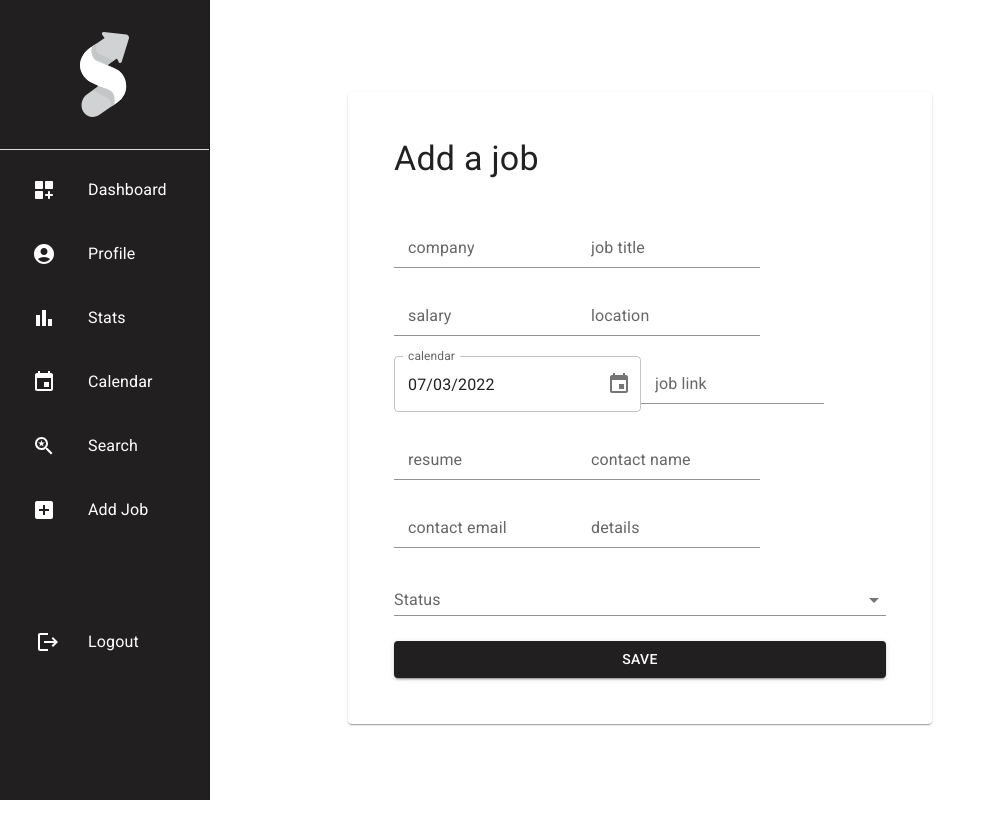
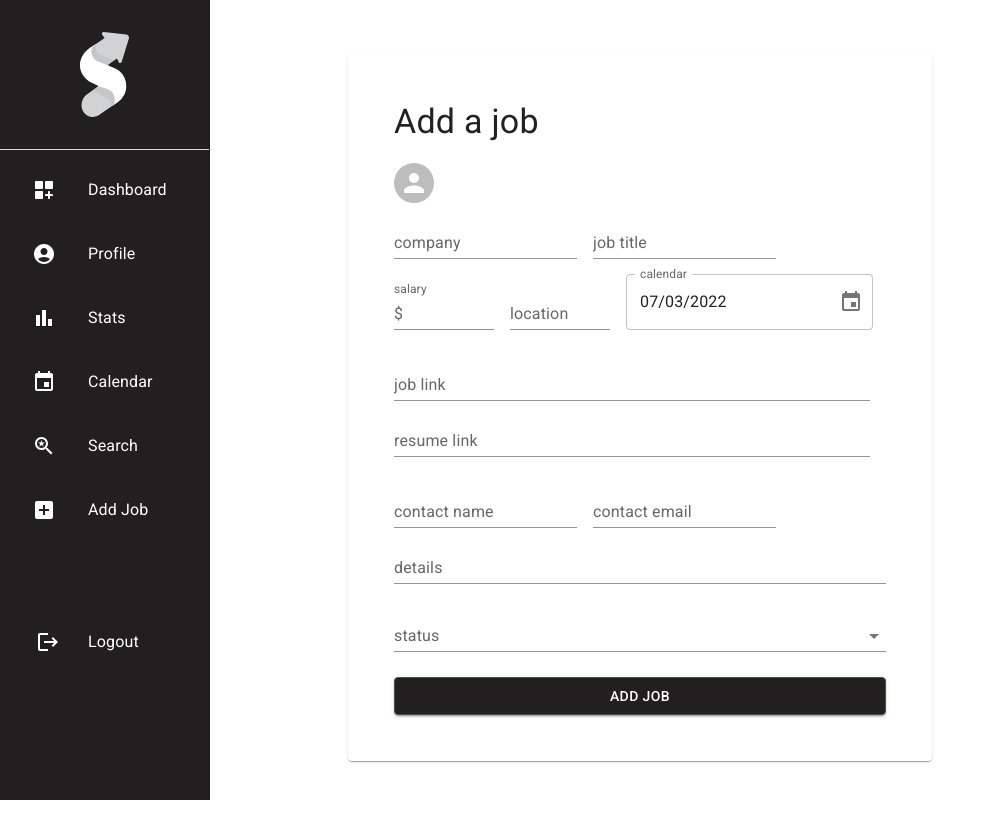
Before and after one commit to cesar-santamaria/sendero, a React (Create React App) app in the folder client/: page /job-form in a window 1280 px wide. Shown: the whole page, without its empty margins (0-996 px from the left). Built offline with nearby package versions, Linux system fonts and the light colour scheme; sample sign-in values are in the browser's storage.

Commit message:
Add clearbit API to add job form and styling

```diff
--- a/client/src/pages/job/JobForm.jsx
+++ b/client/src/pages/job/JobForm.jsx
@@ -1,4 +1,5 @@
-import { useState } from 'react'
+import { useState, useEffect } from 'react'
+import { useSelector, useDispatch } from 'react-redux'
 import {
   Box,
   Typography,
@@ -15,8 +16,10 @@ import {
   Alert,
   Stack,
   TextField,
+  InputAdornment,
+  Avatar
 } from '@mui/material'
-import { useSelector, useDispatch } from 'react-redux'
+import axios from 'axios'
 import { createJob } from '../../features/jobs/jobSlice'
 import { reset } from '../../features/auth/authSlice'
 import { LocalizationProvider } from '@mui/x-date-pickers/LocalizationProvider'
@@ -27,6 +30,7 @@ import { AdapterDateFns } from '@mui/x-date-pickers/AdapterDateFns';
 
 export default function JobForm() {
   const [open, setOpen] = useState(false)
+  const [logo, setLogo] = useState('')
   const [formData, setFormData] = useState({
     companyName: '',
     jobTitle: '',
@@ -116,6 +120,22 @@ export default function JobForm() {
     })
   }
 
+  useEffect(() => {
+    async function fetchLogo() {
+      if (companyName.length > 0) {
+        try {
+          const result = await axios.get(
+            `https://autocomplete.clearbit.com/v1/companies/suggest?query=${companyName}`
+          )
+          setLogo(result.data[0].logo)
+        } catch (err) {
+          setLogo('img/sendero_job_icon.png')
+        }
+      }
+    }
+    fetchLogo()
+  }, [companyName])
+
   return (
     <Container
       maxWidth="md"
@@ -135,108 +155,130 @@ export default function JobForm() {
                 Add a job
               </Typography>
               <form onSubmit={handleSubmit}>
-                <FormControl style={{ marginTop: '20px' }}>
-                  <InputLabel>company</InputLabel>
-                  <Input
+              <div style={{ flexDirection: 'row' }}>
+              <Avatar src={logo} />
+              <TextField
+                id="standard-basic"
                 name="companyName"
                 label="company"
+                variant="standard"
                 value={companyName}
                 onChange={onChange}
-                    required
+                sx={{ mt: 1, mr: 2 }}
               />
-                </FormControl>
-                <FormControl style={{ marginTop: '20px' }}>
-                  <InputLabel>job title</InputLabel>
-                  <Input
+              <TextField
+                id="standard-basic"
                 name="jobTitle"
                 label="job title"
+                variant="standard"
                 value={jobTitle}
                 onChange={onChange}
-                    required
+                sx={{ mt: 1, mr: 2 }}
               />
-                </FormControl>
-                <FormControl style={{ marginTop: '20px' }}>
-                  <InputLabel>salary</InputLabel>
-                  <Input
+              <div
+                style={{
+                  display: 'flex',
+                  marginTop: '15px',
+                }}
+              >
+                <TextField
+                  sx={{ mt: 1, mr: 2, width: '100px' }}
+                  id="standard-adornment-amount"
                   name="salary"
                   label="salary"
+                  variant="standard"
                   value={salary}
                   onChange={onChange}
+                  InputProps={{
+                    startAdornment: (
+                      <InputAdornment position="start">$</InputAdornment>
+                    ),
+                  }}
                 />
-                </FormControl>
-                <FormControl style={{ marginTop: '20px' }}>
-                  <InputLabel>location</InputLabel>
-                  <Input
+                <TextField
+                  id="standard-basic"
                   name="location"
                   label="location"
+                  variant="standard"
                   value={location}
                   onChange={onChange}
+                  sx={{ mt: 1, mr: 2, width: '100px' }}
                 />
-                </FormControl>
-                <FormControl style={{ marginTop: '20px' }}>
                 <LocalizationProvider dateAdapter={AdapterDateFns}>
-                    <Stack spacing={2}>
+                  <Stack spacing={1}>
                     <DesktopDatePicker
-                        label="calendar"
-                        inputFormat="MM/dd/yyyy"
+                      label='calendar'
+                      name='calendar'
+                      inputFormat='MM/dd/yy'
                       value={value}
                       onChange={handleChange}
-                        renderInput={(params) => <TextField {...params} />}
+                      renderInput={(params)=> <TextField {...params} style={{width:'135px'}}/>}
                     />
                   </Stack>
                 </LocalizationProvider>
-                </FormControl>
-                <FormControl style={{ marginTop: '20px' }}>
-                  <InputLabel>job link</InputLabel>
-                  <Input
+              </div>
+              <div
+                style={{
+                  display: 'flex',
+                  flexDirection: 'column',
+                  margin: '15px 0',
+                }}
+              >
+                <TextField
+                  id="standard-basic"
                   name="jobLink"
-                    label="jobLink"
+                  label="job link"
+                  variant="standard"
                   value={jobLink}
                   onChange={onChange}
+                  sx={{ mt: 1, mr: 2 }}
                 />
-                </FormControl>
-                <FormControl style={{ marginTop: '20px' }}>
-                  <InputLabel>resume</InputLabel>
-                  <Input
+                <TextField
+                  id="standard-basic"
                   name="resume"
-                    label="resume"
+                  label="resume link"
+                  variant="standard"
                   value={resume}
                   onChange={onChange}
+                  sx={{ mt: 1, mr: 2 }}
                 />
-                </FormControl>
-                <FormControl style={{ marginTop: '20px' }}>
-                  <InputLabel>contact name</InputLabel>
-                  <Input
+              </div>
+              <TextField
+                id="standard-basic"
                 name="contactName"
-                    label="contactName"
+                label="contact name"
+                variant="standard"
                 value={contactName}
                 onChange={onChange}
+                sx={{ mt: 1, mr: 2 }}
               />
-                </FormControl>
-                <FormControl style={{ marginTop: '20px' }}>
-                  <InputLabel>contact email</InputLabel>
-                  <Input
+              <TextField
+                id="standard-basic"
                 name="contactEmail"
-                    label="contactEmail"
+                label="contact email"
+                variant="standard"
                 value={contactEmail}
                 onChange={onChange}
+                sx={{ mt: 1, mr: 2 }}
               />
-                </FormControl>
-                <FormControl style={{ marginTop: '20px' }}>
-                  <InputLabel>details</InputLabel>
-                  <Input
+              <TextField
+                id="standard-basic"
                 name="details"
                 label="details"
+                variant="standard"
+                multiline
+                fullWidth
+                maxRows={4}
                 value={details}
                 onChange={onChange}
+                sx={{ mt: 1, mr: 2 }}
               />
-                </FormControl>
               <FormControl
                 variant="standard"
                 fullWidth
                 style={{ marginTop: '20px' }}
               >
-                  <InputLabel>Status</InputLabel>
+                <InputLabel>status</InputLabel>
                 <Select
                   value={status}
                   name="status"
@@ -252,15 +294,22 @@ export default function JobForm() {
                   <MenuItem value={'rejected'}>Rejected</MenuItem>
                 </Select>
               </FormControl>
+              </div>
                 <Button
                   variant="contained"
-                  color="primary"
                   style={{ marginTop: '25px', color: 'white' }}
                   type="submit"
                   fullWidth
                   onClick={handleOpenSnackBar}
+                  sx={{
+                    border: '1px solid #475541',
+                    '&:hover': {
+                      color: '#fff',
+                      backgroundColor: '#475541',
+                    },
+                  }}
                 >
-                  Save
+                  add job
                 </Button>
               </form>
             </Box>
```
Lines whose indentation alone changed are shown as unchanged.
